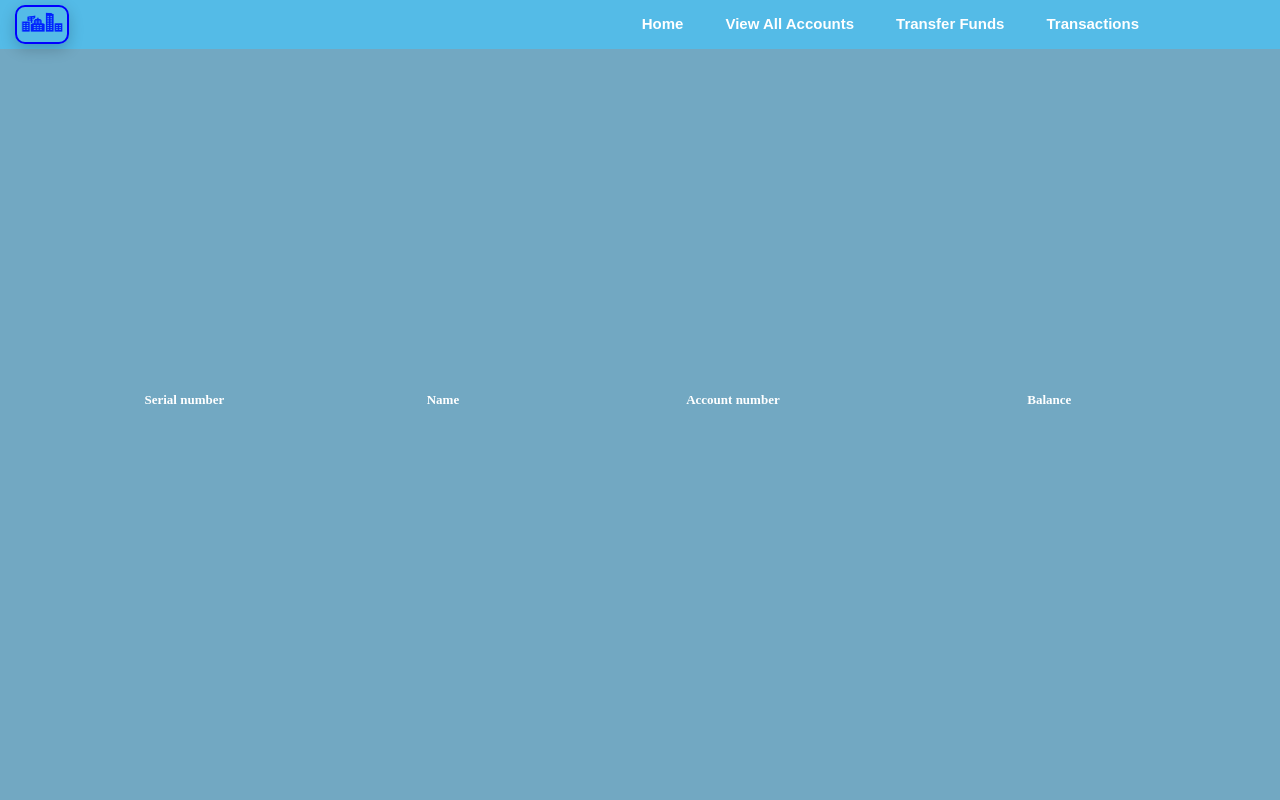
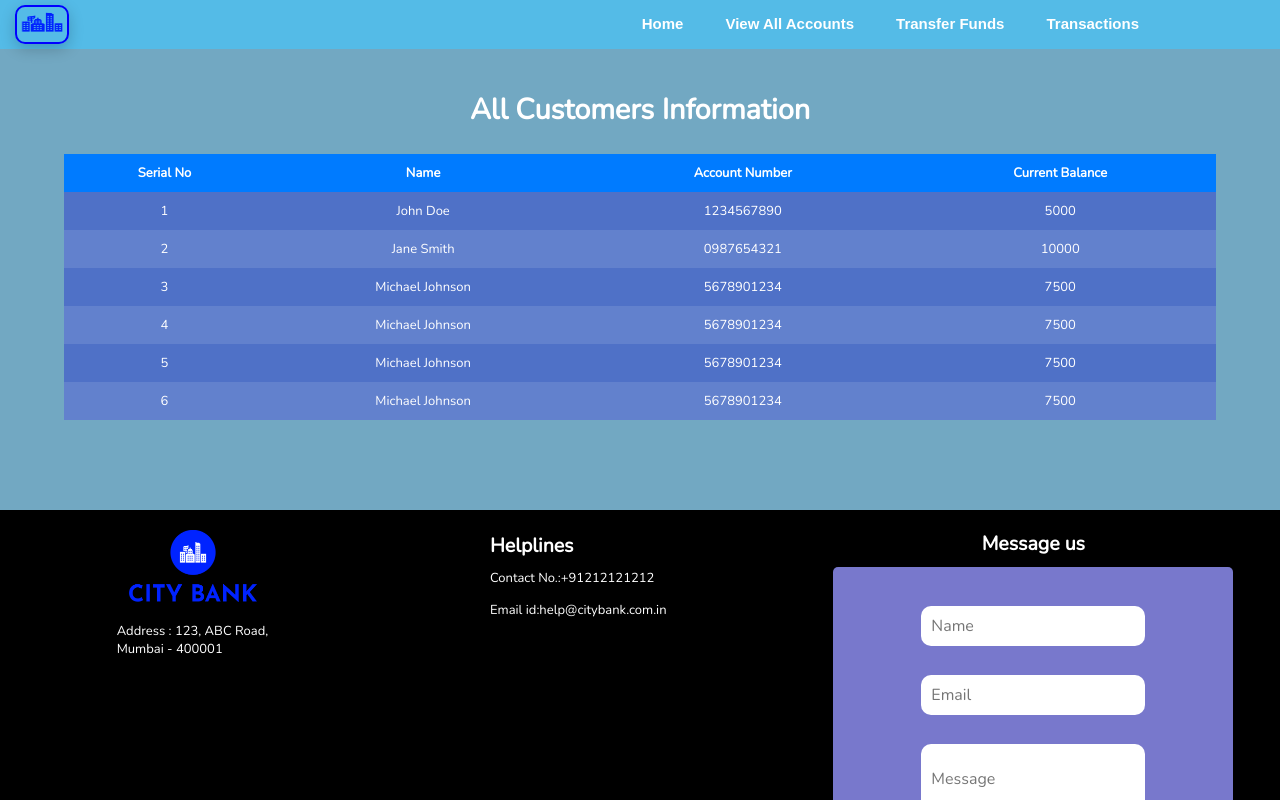
Before and after one commit to Raj-Gurjar/banking-system-app, a React (Create React App) app: page /allCustomers in a window 1280 px wide. Shown: the top 800 px of the page. Built offline with nearby package versions, Linux system fonts and the light colour scheme.

Commit message:
add-customers

```diff
--- a/src/components/AllCustomers.js
+++ b/src/components/AllCustomers.js
@@ -1,28 +1,48 @@
 
 import React from 'react'
-
-
-import '../styles/allcustomers.css'
+import '../styles/allcustomers.scss';
 
 const AllCustomers = () => {
 
-  // getCustomers()
+  const personsData = [
+    { serialNo: 1, name: 'John Doe', accountNumber: '1234567890', balance: 5000 },
+    { serialNo: 2, name: 'Jane Smith', accountNumber: '0987654321', balance: 10000 },
+    { serialNo: 3, name: 'Michael Johnson', accountNumber: '5678901234', balance: 7500 },
+    { serialNo: 4, name: 'Michael Johnson', accountNumber: '5678901234', balance: 7500 },
+    { serialNo: 5, name: 'Michael Johnson', accountNumber: '5678901234', balance: 7500 },
+    { serialNo: 6, name: 'Michael Johnson', accountNumber: '5678901234', balance: 7500 },
+    // Add more data here...
+  ];
 
   return (
-    <>
-      <div></div>
+    <section className='customers_sec'>
 
-      <table className='customers_table'>
-        <tr className='headings'>
-          <th>Serial number</th>
-          <th>Name</th>
-          <th>Account number</th>
-          <th>Balance</th>
-        </tr>
+      <div className='heading row justify_content_cntr'>
+        <h2>All Customers Information</h2>
+      </div>
 
+      <table>
+        <thead>
+          <tr>
+            <th>Serial No</th>
+            <th>Name</th>
+            <th>Account Number</th>
+            <th>Current Balance</th>
+          </tr>
+        </thead>
+        <tbody>
+          {personsData.map((person, index) => (
+            <tr key={index}>
+              <td>{person.serialNo}</td>
+              <td>{person.name}</td>
+              <td>{person.accountNumber}</td>
+              <td>{person.balance}</td>
+            </tr>
+          ))}
+        </tbody>
       </table>
 
-    </>
+    </section>
   )
 }
 
--- a/src/components/Transactions.js
+++ b/src/components/Transactions.js
@@ -1,35 +1,58 @@
-import React, { useState } from 'react'
-import '../styles/allcustomers.css'
+import React from 'react';
+import '../styles/allcustomers.scss';
 
 const Transactions = () => {
+  // Generate random data for transactions
+  const generateRandomData = () => {
+    const transactionsData = [];
+    const statuses = ['Completed', 'Pending', 'Failed'];
 
+    for (let i = 1; i <= 10; i++) {
+      const transaction = {
+        serialNo: i,
+        debitedFrom: `Account ${Math.floor(Math.random() * 1000)}`,
+        creditedTo: `Account ${Math.floor(Math.random() * 1000)}`,
+        amount: Math.floor(Math.random() * 10000),
+        status: statuses[Math.floor(Math.random() * statuses.length)],
+      };
+      transactionsData.push(transaction);
+    }
+
+    return transactionsData;
+  };
+
+  const transactionsData = generateRandomData();
 
   return (
-    <>
-      <div></div>
+    <section className='transactions_cls'>
+      <div className="heading row justify_content_cntr">
+        <h2>All Transactions Information</h2>
+      </div>
 
-      <table className='customers_table'>
-        <tr className='headings'>
-          <th>Serial number</th>
-          <th>From</th>
-          <th>To</th>
-          <th>Amount transfered</th>
-          <th>Status</th>
-        </tr>
-        {/* {done.map((item, i) => {
-          return (
-            <tr key={i} className='values'>
-              <td>{i + 1}</td>
-              <td>{item.from}</td>
-              <td>{item.to}</td>
-              <td>{item.Amount_transfered}</td>
-              <td>{item.Status ? 'true' : 'false'}</td>
+      <table>
+        <thead>
+          <tr>
+            <th>Serial No</th>
+            <th>Debited From</th>
+            <th>Credited To</th>
+            <th>Amount</th>
+            <th>Status</th>
+          </tr>
+        </thead>
+        <tbody>
+          {transactionsData.map((transaction, index) => (
+            <tr key={index}>
+              <td>{transaction.serialNo}</td>
+              <td>{transaction.debitedFrom}</td>
+              <td>{transaction.creditedTo}</td>
+              <td>{transaction.amount}</td>
+              <td>{transaction.status}</td>
             </tr>
-          )
-        })} */}
+          ))}
+        </tbody>
       </table>
-    </>
-  )
-}
+    </section>
+  );
+};
 
 export default Transactions;
--- a/src/styles/allcustomers.css
+++ /dev/null
@@ -1,27 +0,0 @@
-.customers_table {
-    /* background-color: red; */
-    width: 90vw;
-    height: 100vh;
-    font-family: 'Poppins';
-    /* margin-left: 3rem; */
-}
-
-.customers_table tr{
-    /* background-color: aqua; */
-    /* display: flex; */
-    /* justify-content: space-around; */
-    text-align: center;
-}
-
-.customers_table td{
-    text-align: center;
-    /* padding-top: 5rem; */
-}
-
-.customers_table .values{
-    /* background-color: aquamarine; */
-    /* display: flex; */
-    /* justify-content: space-around; */
-    /* align-items: center;
-    padding-top: 1rem; */
-}
--- /dev/null
+++ b/src/styles/allcustomers.scss
@@ -0,0 +1,55 @@
+
+// Define variables for colors and spacing
+$primaryColor: #007bff;
+$tableBackgroundColor: #4f71c7;
+$cellPadding: 10px;
+
+
+
+
+.customers_sec, .transactions_cls
+{
+//  background-color: red;
+    padding: 90px 0px;
+}
+
+.heading
+{
+  margin-bottom: 25px;
+
+  h2
+  {
+    font-size: 1.8rem;
+    font-weight: bolder;
+  }
+}
+// Apply styles to the table component
+table {
+  width: 90%;
+  display: table;
+  margin: 0 auto;
+  vertical-align: center;
+  border-collapse: collapse;
+  background-color: $tableBackgroundColor;
+  // margin-bottom: 90px;
+//   padding: 10px;
+
+  th,
+  td {
+    padding: $cellPadding;
+    text-align: center;
+  }
+
+  th {
+    background-color: $primaryColor;
+    color: #fff;
+  }
+
+  tr:nth-child(even) {
+    background-color: lighten($tableBackgroundColor, 5%);
+  }
+
+  tr:hover {
+    background-color: lighten($tableBackgroundColor, 10%);
+  }
+}
```
